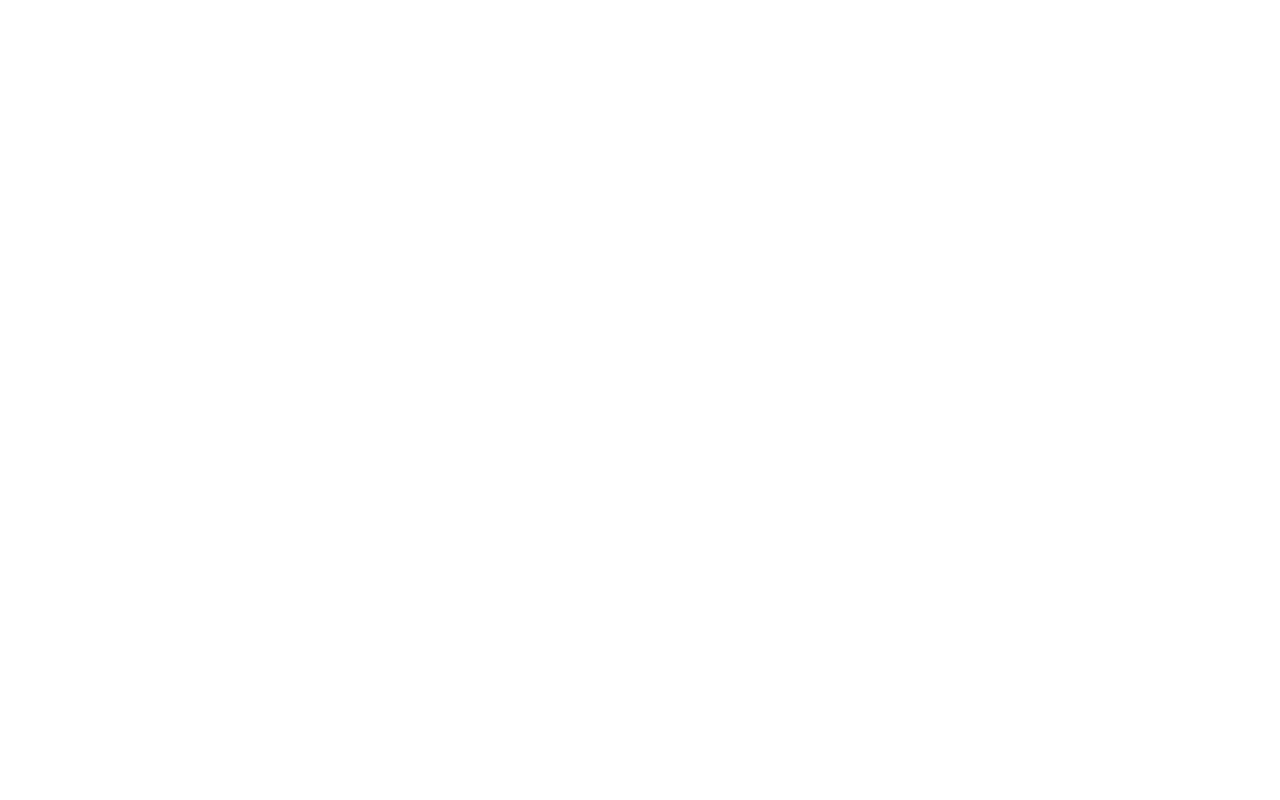
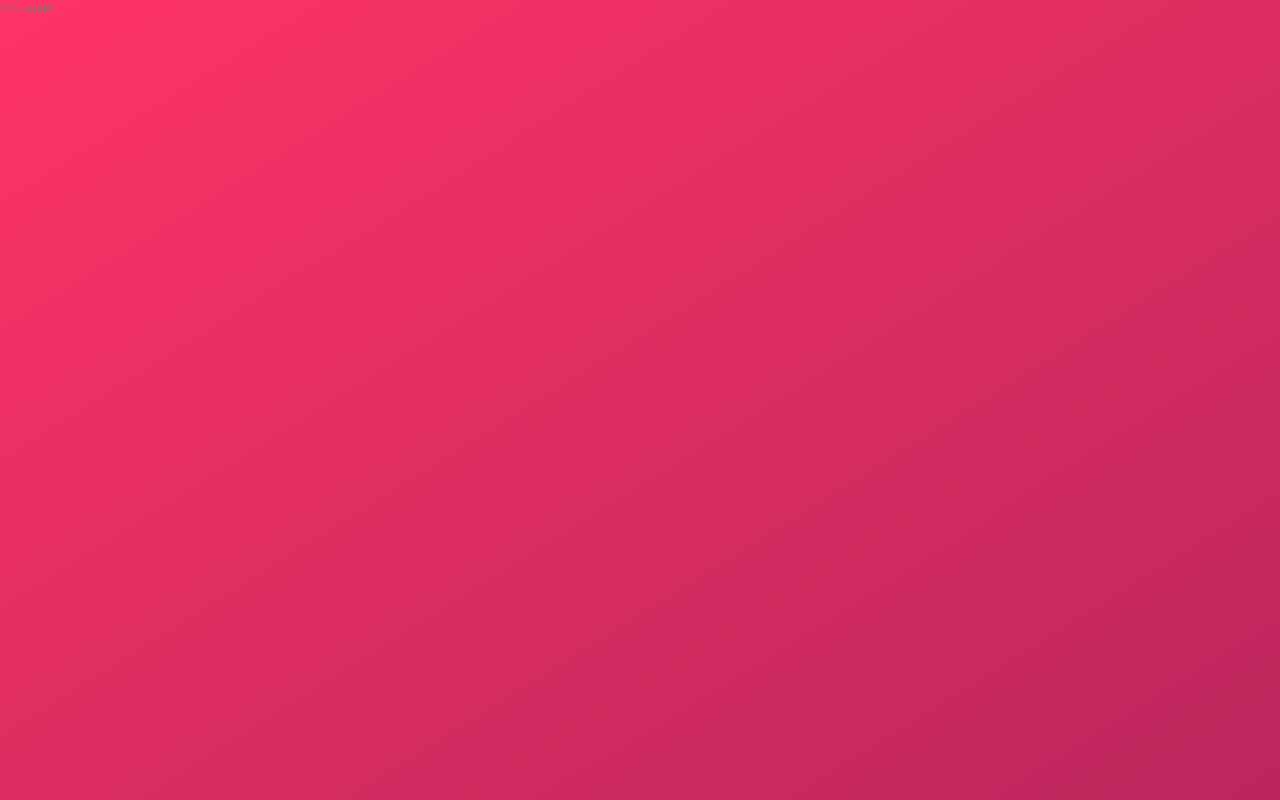
Before and after one commit to andresmotta9/trillo, a website: page index.html in a window 1280 px wide. Drawn offline with nearby package versions, Linux system fonts and the light colour scheme.

Commit message:
Setting and custom properties

```diff
--- a/index.html
+++ b/index.html
@@ -11,6 +11,6 @@
         <title>trillo &mdash; Your all-in-one booking app</title>
     </head>
     <body>
-
+        <p>hello world</p>
     </body>
 </html>
--- /dev/null
+++ b/sass/_base.scss
@@ -0,0 +1,56 @@
+/*
+COLORS
+
+Grey light 1: #faf9f9
+Grey light 2: #f4f2f2
+Grey light 3: #f0eeee
+Grey light 4: #ccc
+
+Grey dark 1: #333
+Grey dark 2: #777
+Grey dark 3: #999
+
+*/
+
+:root {
+    --color-primary: #eb2f64;
+    --color-primary-light: #FF3366;
+    --color-primary-dark: #BA265D;
+
+    --color-grey-light-1: #faf9f9;
+    --color-grey-light-2: #f4f2f2;
+    --color-grey-light-3: #f0eeee;
+    --color-grey-light-4: #ccc;
+
+    --color-grey-dark-1: #333;
+    --color-grey-dark-2: #777;
+    --color-grey-dark-3: #999;
+}
+
+* {
+    margin: 0;
+    padding: 0;
+}
+
+*,
+*::before,
+*::after {
+    box-sizing: inherit;
+}
+
+html {
+    box-sizing: border-box;
+    font-size: 62.5%;  // 1rem = 10px,  10px/16px = 62.5%
+}
+
+body {
+    font-family: 'Open Sans', sans-serif;
+    font-weight: 400;
+    line-height: 1.6;
+    color: var(--color-grey-dark-2);
+    background-image: linear-gradient(to right bottom, var(--color-primary-light), var(--color-primary-dark));
+    background-size: cover;
+    background-repeat: no-repeat;
+
+    min-height: 100vh;
+}
--- a/sass/main.scss
+++ b/sass/main.scss
@@ -1,17 +1,3 @@
-/*
-COLORS
-
-Primary: #eb2f64
-Primary light: #FF3366
-Primary dark: #BA265D
-
-Grey light 1: #faf9f9
-Grey light 2: #f4f2f2
-Grey light 3: #f0eeee
-Grey light 4: #ccc
-
-Grey dark 1: #333
-Grey dark 2: #777
-Grey dark 3: #999
-
-*/
+@import "base",
+"layout",
+"component";
```
Also changed, not shown: css/style.css, sass/_component.scss (added), sass/_layout.scss (added).
